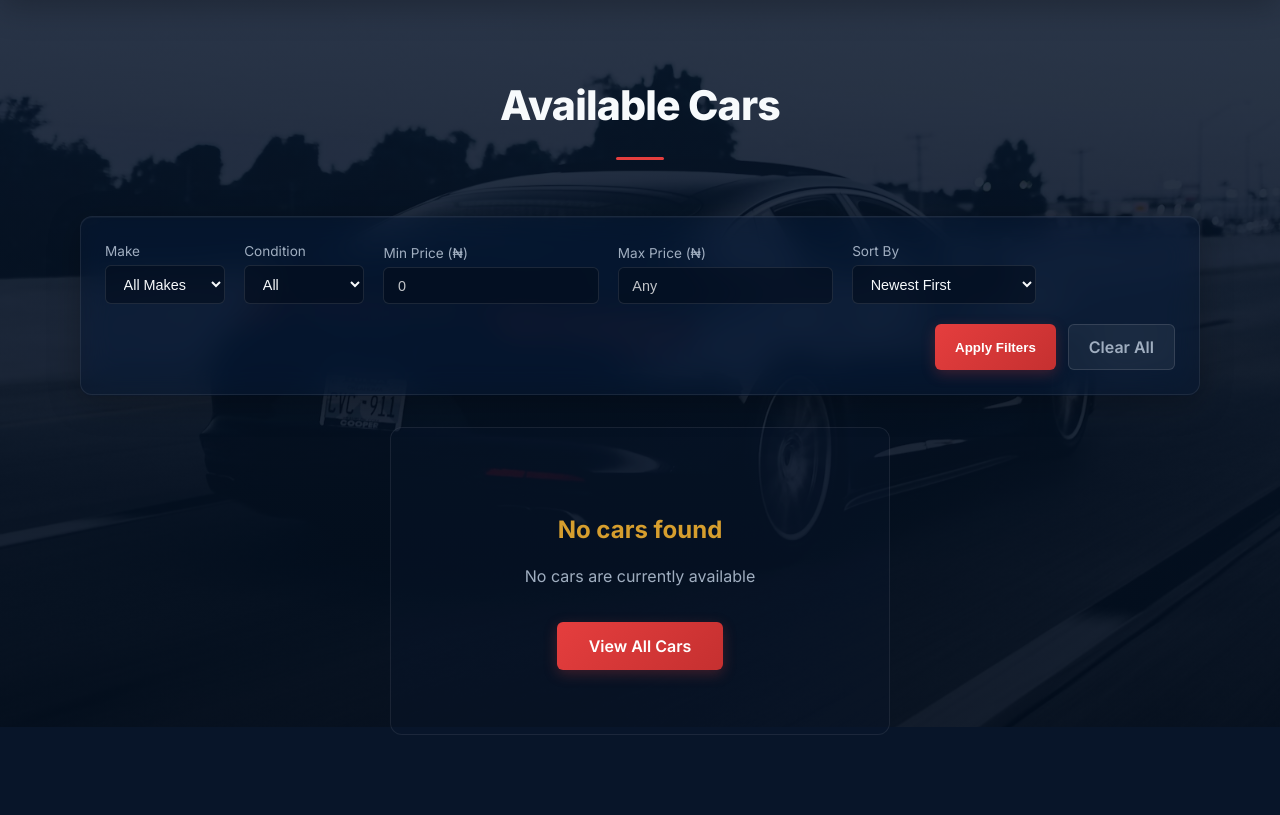
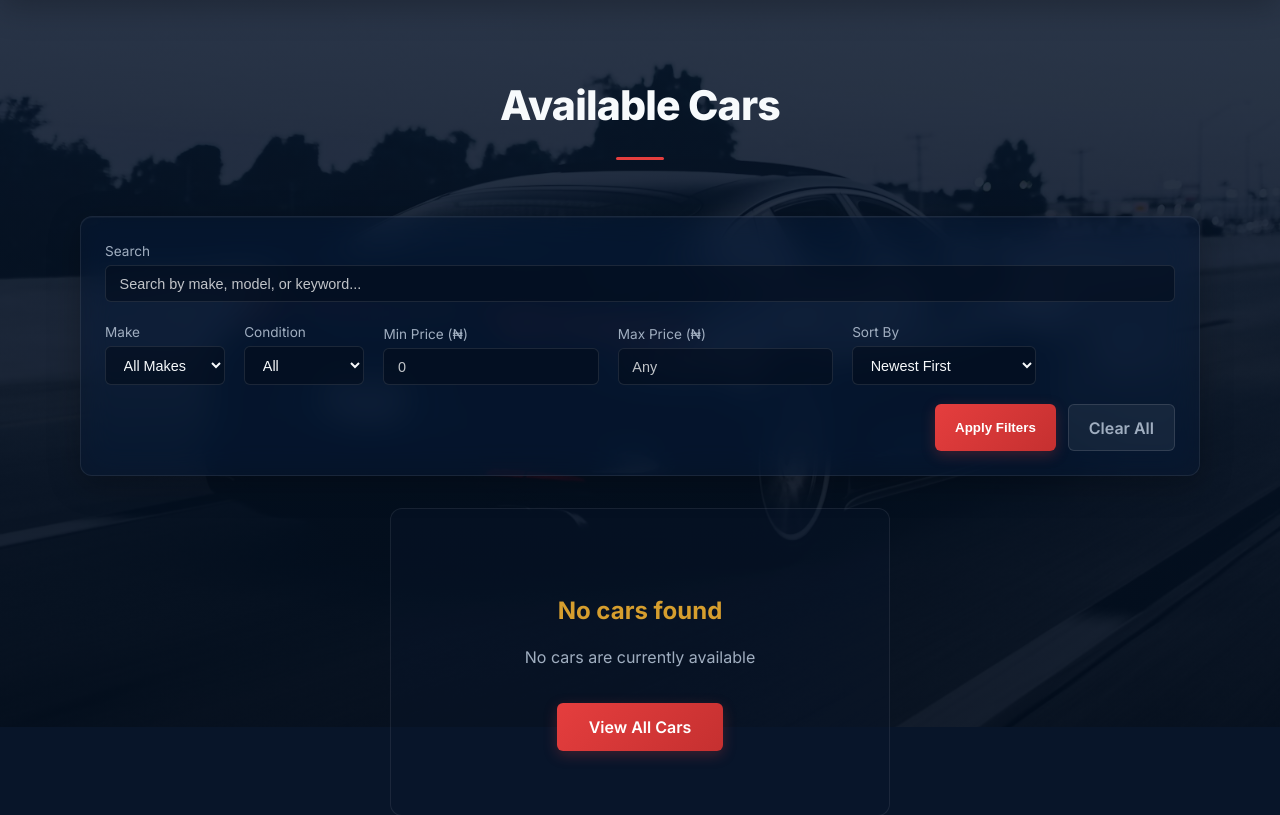
Before and after one commit to B-Develops/SMA, a Flask app: page /cars/browse in a window 1280 px wide. Shown: the part 73-888 px from the top of the page. Run offline with Flask 3, Linux system fonts and the light colour scheme; tables that the repository leaves empty hold one stand-in row (values such as "Sample post"); some libraries are stand-ins or nearby versions.

Commit message:
Add search input back to BrowseCars filter bar

```diff
--- a/app/__init__.py
+++ b/app/__init__.py
@@ -94,6 +94,7 @@
         "sqlite:///database.db"
     )
     app.config["SQLALCHEMY_TRACK_MODIFICATIONS"] = False
+    app.config["DEBUG"] = os.environ.get("FLASK_DEBUG", "True") == "True"
     engine_options = {"pool_pre_ping": True, "pool_recycle": 3600}
     db_url = app.config["SQLALCHEMY_DATABASE_URI"]
     if db_url and not db_url.startswith("sqlite"):
--- a/app/templates/BrowseCars.html
+++ b/app/templates/BrowseCars.html
@@ -723,10 +723,15 @@
       <!-- Filter Bar -->
       <div style="max-width: 1200px; margin: 0 auto; padding: 0 1.25rem">
         <form action="{{ url_for('cars.browse_cars') }}" method="GET" class="filter-bar">
-          <!-- Keep search query when filtering -->
-          {% if filters.q %}
-          <input type="hidden" name="q" value="{{ filters.q }}" />
-          {% endif %}
+          <div class="filter-group" style="flex: 1 1 100%; min-width: 100%;">
+            <label>Search</label>
+            <input
+              type="text"
+              name="q"
+              placeholder="Search by make, model, or keyword..."
+              value="{{ filters.q or '' }}"
+            />
+          </div>
 
           <div class="filter-group">
             <label>Make</label>
```
